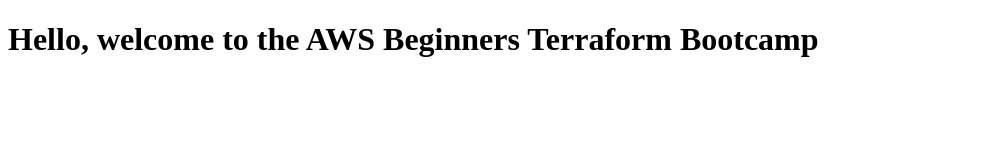
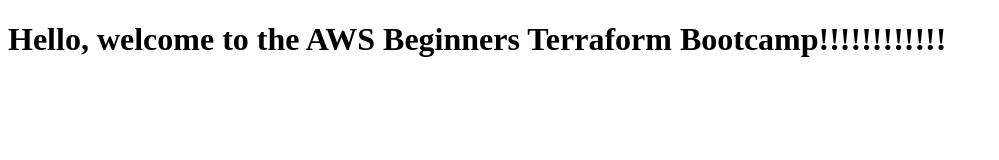
Before and after one commit to cloudtonero/terraform-beginner-bootcamp-2023, a plain HTML site: page public/index.html in a window 1280 px wide. Shown: the whole page, without its empty margins (0-999 px from the left). Drawn offline with Linux system fonts and the light colour scheme.

```diff
--- a/public/index.html
+++ b/public/index.html
@@ -1,9 +1,9 @@
 <!DOCTYPE html>
 <html>
 <head>
-    <title>Welcome to AWS Beginners Terraform Bootcamp</title>
+    <title>Welcome to AWS Beginners Terraform Bootcamp-2023</title>
 </head>
 <body>
-    <h1>Hello, welcome to the AWS Beginners Terraform Bootcamp</h1>
+    <h1>Hello, welcome to the AWS Beginners Terraform Bootcamp!!!!!!!!!!!!</h1>
 </body>
 </html>
```
Also changed, not shown: 7 other files.
